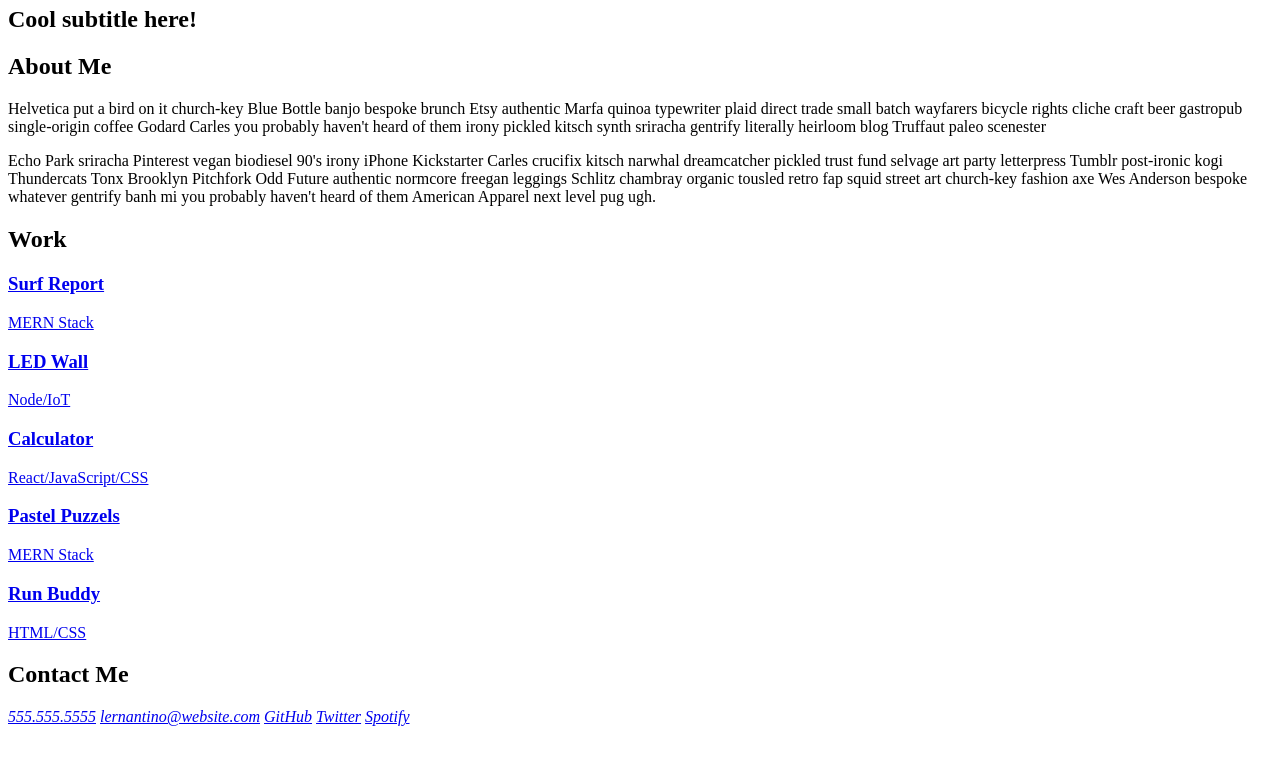
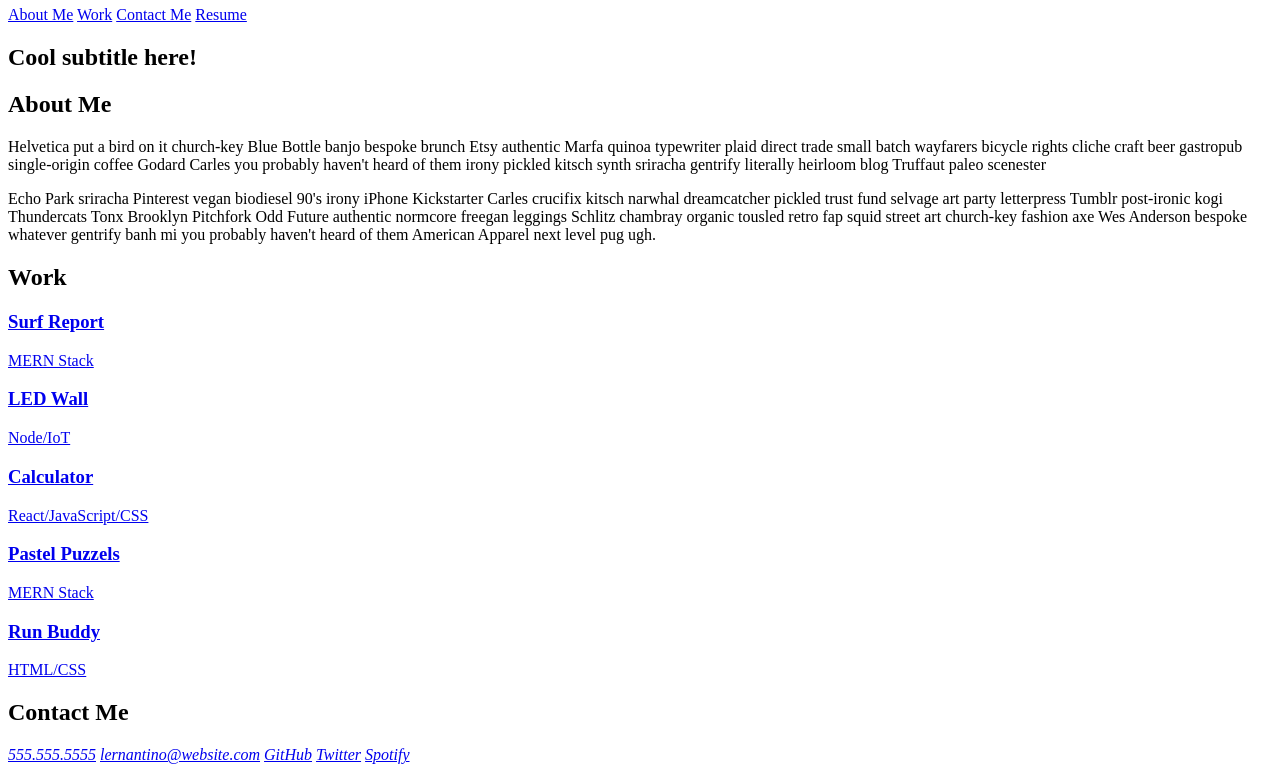
Before and after one commit to Alexwright97/portfolio, a plain HTML site: page 02-Challenge/Main/index.html in a window 1280 px wide. Shown: the part 60-832 px from the top of the page. Before the commit the page ends 800 px from the top, so only its background shows below. Drawn offline with Linux system fonts and the light colour scheme.

Commit message:
added to nav in h1 header

```diff
--- a/02-Challenge/Main/index.html
+++ b/02-Challenge/Main/index.html
@@ -5,7 +5,11 @@
   <header>
     <h1>Lernantino</h1>
     <nav>
-
+      <a href="#about">About Me</a>
+      <a href="#work">Work</a>
+      <a href="#contact">Contact Me</a>
+      <!-- Link this to your resume! -->
+      <a href="#">Resume</a>
     </nav>
   </header>
 
```
